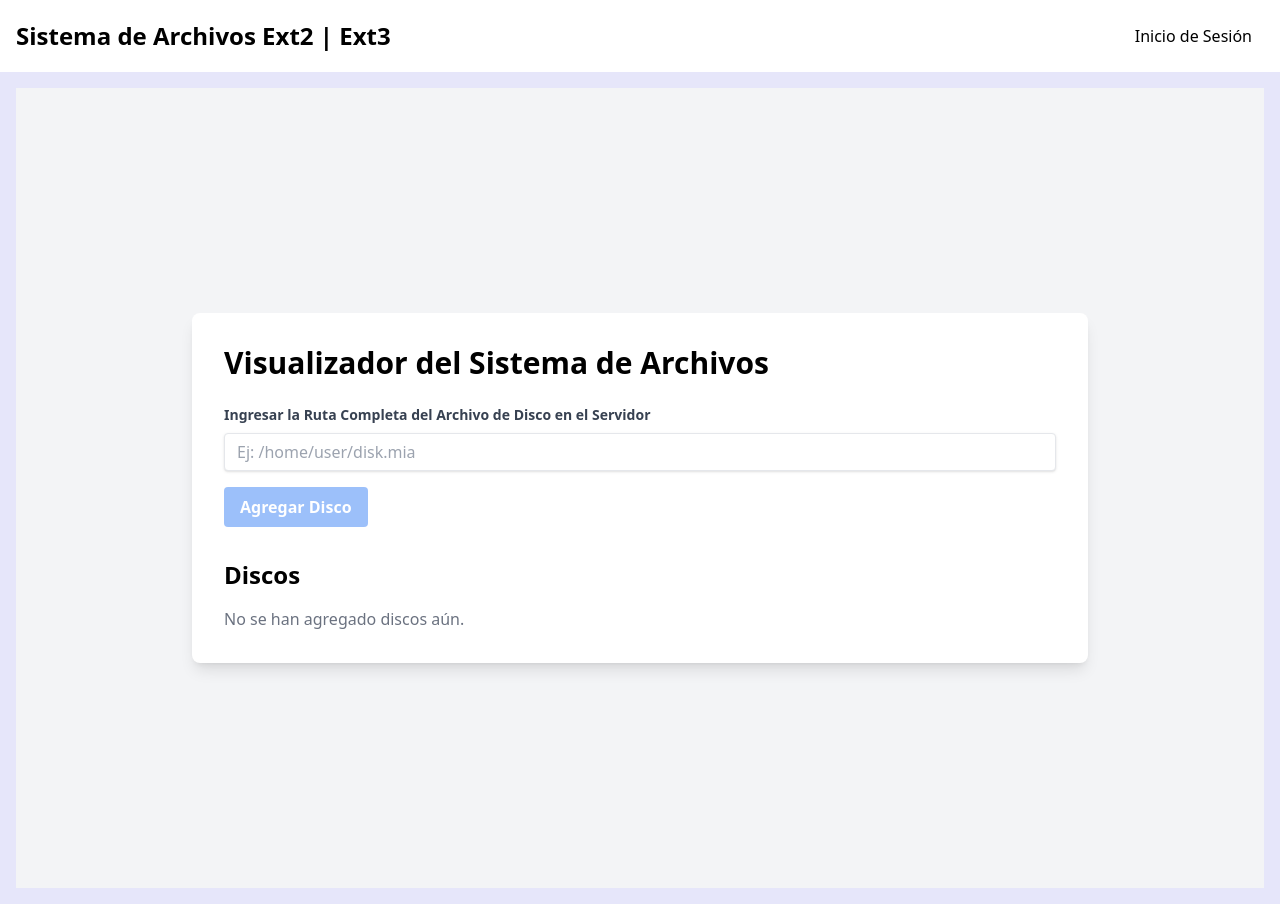
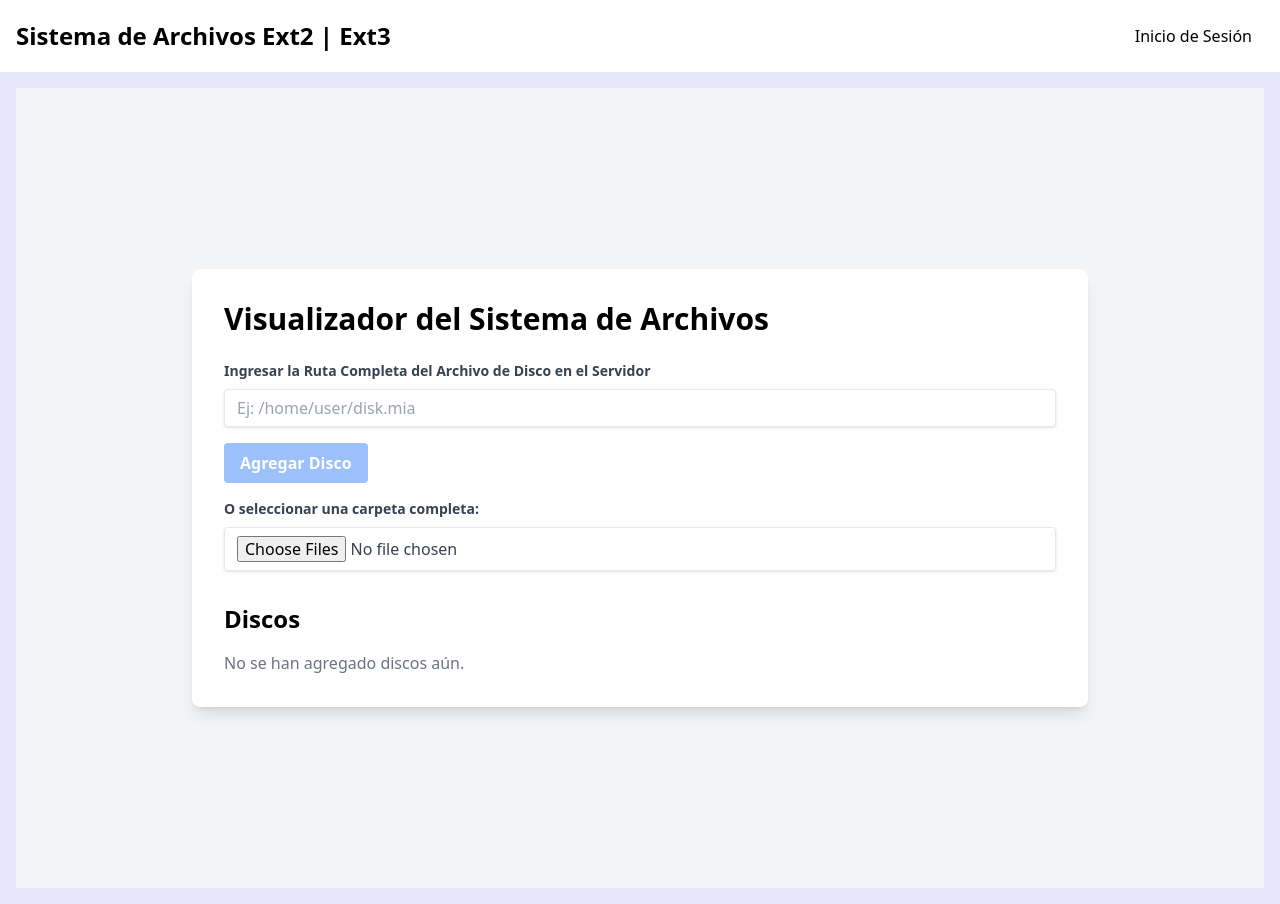
Before and after one commit to sudokentucky/MIA_2S_P2_202100106, a React (Vite) app in the folder front-end/: page /file-visualizer in a window 1280 px wide. Built offline with nearby package versions, Linux system fonts and the light colour scheme; what tailwind-dracula would draw is missing.

Commit message:
Actualizar DiskVisualizer.tsx: Agregar funcionalidad para seleccionar una carpeta completa

```diff
--- a/front-end/src/DiskVisualizer.tsx
+++ b/front-end/src/DiskVisualizer.tsx
@@ -4,7 +4,7 @@ import { useDisks } from "../hooks/useDisks";
 import diskIcon from "/public/disk.svg";
 
 function DiskVisualizer() {
-  const { disks, loading, error, addDisk } = useDisks();
+  const { disks, loading, error, addDisk, addDisksFromFolder } = useDisks();
   const [filePath, setFilePath] = useState<string>("");
   const navigate = useNavigate();
 
@@ -15,9 +15,22 @@ function DiskVisualizer() {
     }
   };
 
+  const handleFolderSelect = async (e: React.ChangeEvent<HTMLInputElement>) => {
+    const files = e.target.files;
+    if (!files) return;
+
+    const filePaths = Array.from(files).map((file) => file.webkitRelativePath || file.name);
+    addDisksFromFolder(filePaths);
+  };
+
   const handleViewPartitions = (diskIndex: number) => {
     const selectedDisk = disks[diskIndex];
-    navigate(`/partitions/${diskIndex}`, { state: { diskPath: selectedDisk.fileName } });
+    navigate(`/partitions/${diskIndex}`, {
+      state: {
+        diskPath: selectedDisk.filePath,
+        diskName: selectedDisk.fileName // Pasamos también el nombre del archivo
+      }
+    });
   };
 
   return (
@@ -50,6 +63,19 @@ function DiskVisualizer() {
           {loading ? "Cargando..." : "Agregar Disco"}
         </button>
 
+        <div className="my-4">
+          <label className="block text-gray-700 text-sm font-bold mb-2">
+            O seleccionar una carpeta completa:
+          </label>
+          <input
+            type="file"
+            multiple
+            onChange={handleFolderSelect}
+            className="shadow appearance-none border rounded w-full py-2 px-3 text-gray-700 leading-tight focus:outline-none focus:shadow-outline"
+            {...{ webkitdirectory: "true" } as any}
+          />
+        </div>
+
         <div className="mt-8">
           <h2 className="text-2xl font-bold mb-4">Discos</h2>
 
@@ -62,9 +88,10 @@ function DiskVisualizer() {
               >
                 <div className="flex items-center">
                   <img src={diskIcon} alt="Disco" className="w-8 h-8 mr-3" />
-                  <h3 className="text-xl font-bold">
-                    Disco {index + 1}: {disk.fileName}
-                  </h3>
+                  <div>
+                    <h3 className="text-xl font-bold">Disco {index + 1}: {disk.fileName}</h3>
+                    <p className="text-gray-600 text-sm">{disk.filePath}</p>
+                  </div>
                 </div>
               </div>
             ))
```
